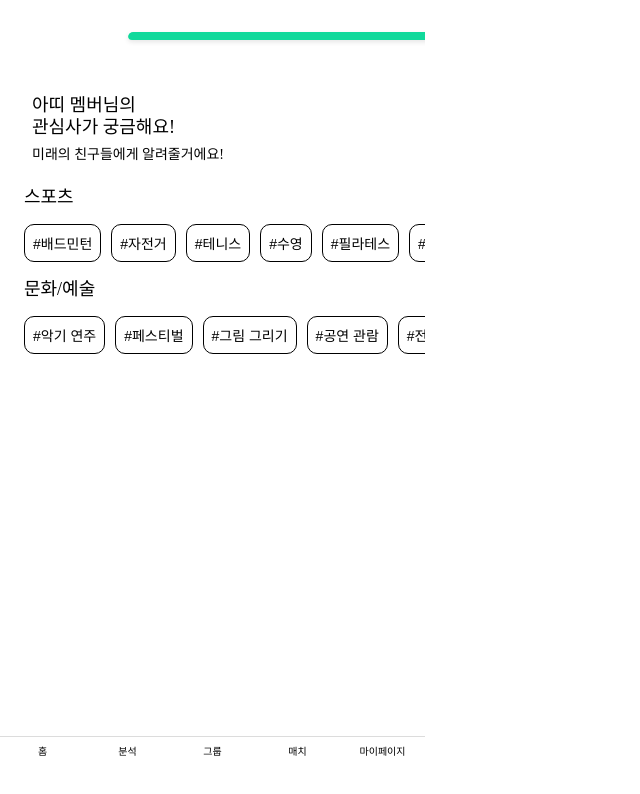
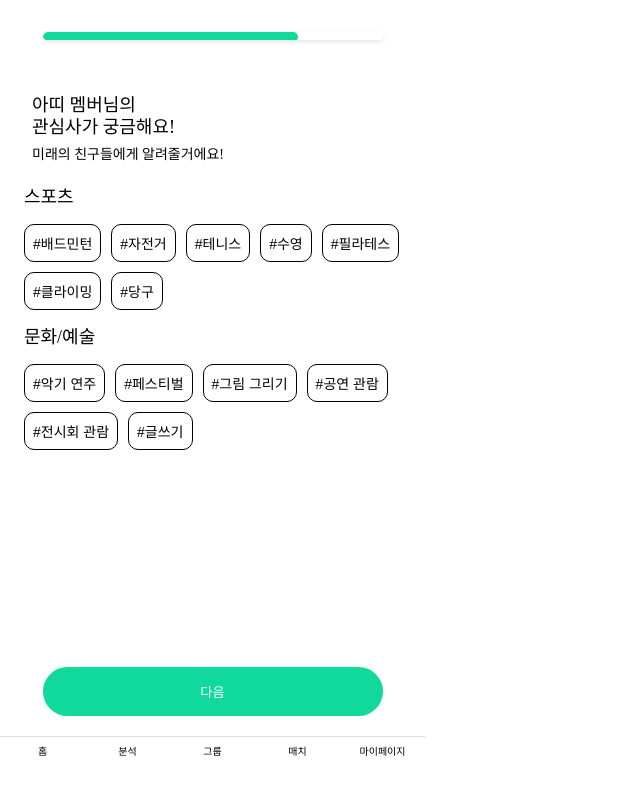
Before and after one commit to ATTI-UMC/ATTI-frontend, a React (Vite) app: page /onboarding/interest-info in a window 1280 px wide. Shown: the top 794 px of the page, without its empty margins (0-640 px from the left). Built offline with nearby package versions, Linux system fonts and the light colour scheme.

Commit message:
feat: onboarding flow layout에 맞게 스타일 수정

```diff
--- a/src/components/onboarding/InterestInfo/Content.jsx
+++ b/src/components/onboarding/InterestInfo/Content.jsx
@@ -25,7 +25,7 @@ export default Content;
 
 const ScrollArea = styled.div`
   width: 100%;
-  height: 500px; // 임시 고정 높이
+  height: fit-content;
   display: flex;
   flex-direction: column;
   overflow-y: scroll;
--- a/src/pages/onboarding/Onboarding.jsx
+++ b/src/pages/onboarding/Onboarding.jsx
@@ -61,7 +61,6 @@ export default Onboarding;
 const OnboardingContainer = styled.div`
   display: flex;
   flex-direction: column;
-  width: 100vw;
   height: 100vh;
   align-items: center;
   justify-content: center;
```
